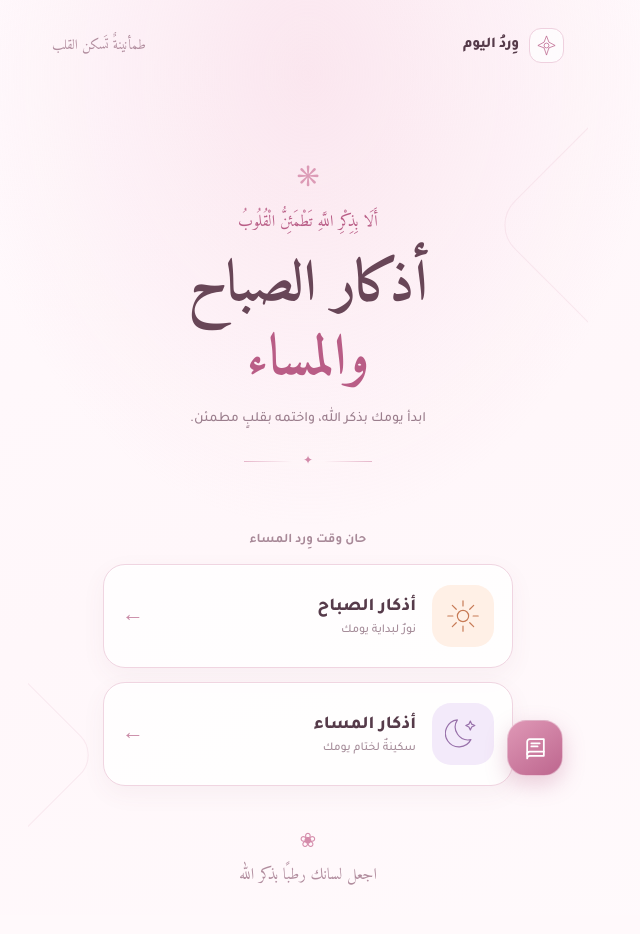
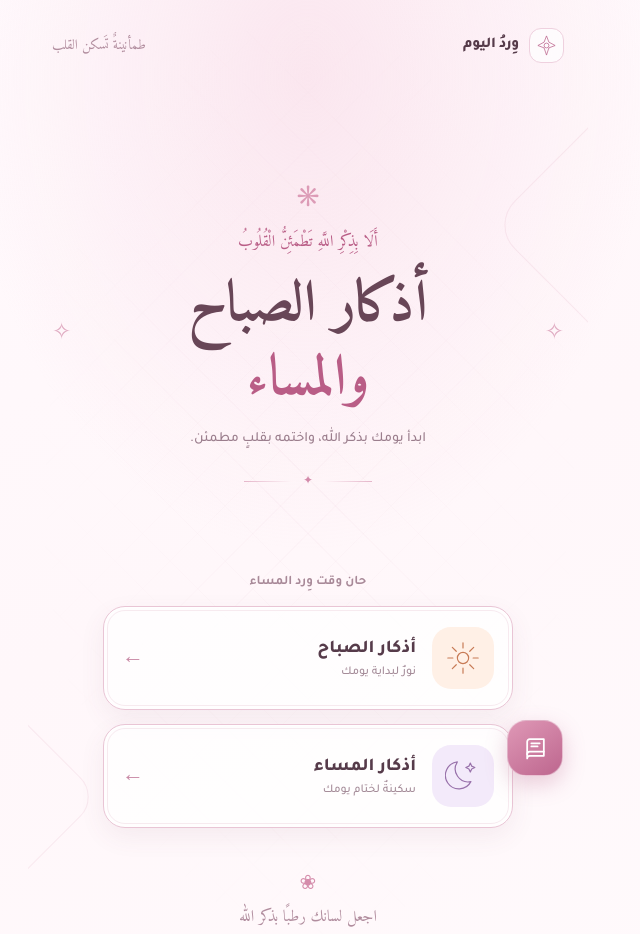
Before and after one commit to husamalaql/morning-evening-adhkar, a plain HTML site: page index.html in a window 1280 px wide. Shown: the whole page, without its empty margins (332-972 px from the left). Drawn offline with Linux system fonts and the light colour scheme.

Commit message:
Add refined Islamic geometric ornamentation

```diff
--- a/style.css
+++ b/style.css
@@ -32,6 +32,16 @@ button { font: inherit; }
   padding: max(24px, env(safe-area-inset-top)) 24px max(26px, env(safe-area-inset-bottom));
   overflow: hidden;
 }
+.app-shell::before {
+  content: "";
+  position: absolute;
+  z-index: -1;
+  inset: 7px;
+  pointer-events: none;
+  opacity: .34;
+  background-image: repeating-linear-gradient(45deg, transparent 0 19px, rgba(196, 119, 153, .12) 19px 20px, transparent 20px 39px), repeating-linear-gradient(-45deg, transparent 0 19px, rgba(196, 119, 153, .10) 19px 20px, transparent 20px 39px);
+  mask-image: radial-gradient(ellipse at center, #000 0%, transparent 75%);
+}
 .ambient {
   position: absolute;
   z-index: -1;
@@ -46,7 +56,10 @@ button { font: inherit; }
 .brand-mark svg { width: 23px; fill: none; stroke: var(--pink-deep); stroke-width: 1.5; stroke-linejoin: round; }
 .brand-name { font-size: 15px; font-weight: 800; letter-spacing: -.3px; }
 .topbar-caption { margin-right: auto; color: #b18d9e; font-family: "Amiri", serif; font-size: 14px; }
-.hero { position: relative; text-align: center; width: 100%; margin-top: clamp(54px, 11vh, 92px); }
+.hero { position: relative; text-align: center; width: 100%; margin-top: clamp(54px, 11vh, 92px); padding: 20px 10px 22px; }
+.hero::before, .hero::after { content: "✧"; position: absolute; top: 50%; color: #d99ab5; font-family: "Amiri", serif; font-size: 23px; opacity: .8; transform: translateY(-50%); }
+.hero::before { right: 0; }
+.hero::after { left: 0; }
 .ornament { color: #d78eac; font-family: "Amiri", serif; }
 .ornament-top { font-size: 37px; line-height: 1; margin-bottom: 17px; opacity: .85; }
 .eyebrow { margin: 0 0 13px; color: var(--pink-deep); font-family: "Amiri", serif; font-size: 16px; letter-spacing: .2px; }
@@ -69,10 +82,12 @@ h1 span { color: var(--pink-deep); }
   padding: 17px 18px;
   text-align: right;
   color: var(--ink);
-  border: 1px solid #f0d5e1;
+  border: 1px solid #e9c5d5;
   border-radius: 22px;
   background: rgba(255,255,255,.83);
-  box-shadow: 0 8px 24px rgba(126, 73, 98, .055), inset 0 1px 0 rgba(255,255,255,.9);
+  box-shadow: 0 9px 26px rgba(126, 73, 98, .075), inset 0 1px 0 rgba(255,255,255,.9);
+  outline: 1px solid rgba(222, 172, 193, .24);
+  outline-offset: -5px;
   cursor: pointer;
   transition: transform .2s ease, box-shadow .2s ease, border-color .2s ease;
   -webkit-tap-highlight-color: transparent;
```
